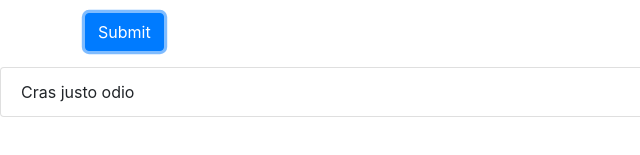
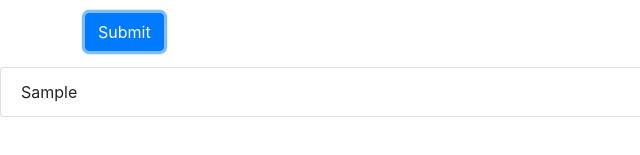
Before and after one commit to okcoders/2018-fall-javascript-2, a website: page make-time/priorities.html in a window 1280 px wide. Both pictures are taken after typing "Sample", "5" into the empty fields and a click on the button "Submit". Shown: the part 271-426 px from the top of the page, 0-640 px from the left. Drawn offline with nearby package versions, Linux system fonts and the light colour scheme.

Commit message:
with displaying

```diff
--- a/make-time/priorities.html
+++ b/make-time/priorities.html
@@ -10,6 +10,7 @@
     function addNewPriority(event){
       priorities.push({name: currentPriority, level: currentPriorityLevel})
       console.log(priorities)
+      drawPriorities()
       return false;
     }
 
@@ -24,8 +25,12 @@
     }
 
     function drawPriorities() {
-     var list = document.getElementById("priority-list")
-     priorities.map(x => ``)
+      try {
+      var list = document.getElementById("priority-list")
+      var currentPriorities = priorities.map(x => `<li class="list-group-item">${x.name}</li>`)
+      var temp = currentPriorities.join("")
+      list.innerHTML = temp
+      } catch(e) { console.error(e) }
     }
 
 
@@ -63,8 +68,7 @@
     </form>
   </div>
   <ul id="priority-list" class="list-group">
-      <li class="list-group-item">Cras justo odio</li>
-    </ul>
+  </ul>
 
 
 
```
